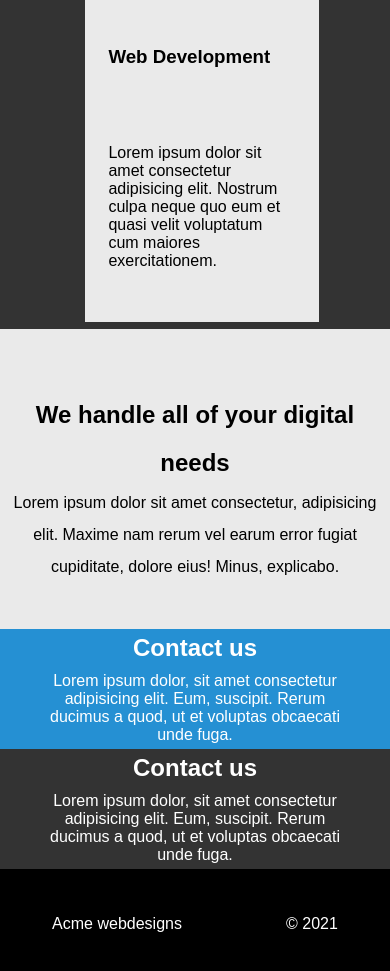
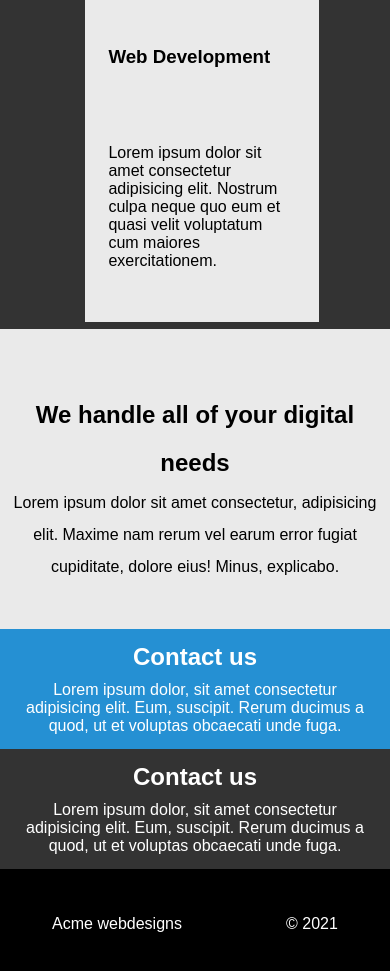
Before and after one commit to nika505/Acme-web-solutions, a plain HTML site: page index.html in a window 390 px wide. Shown: the part 2056-3027 px from the top of the page. Drawn offline with Linux system fonts and the light colour scheme.

Commit message:
Update style.css

```diff
--- a/style.css
+++ b/style.css
@@ -182,4 +182,7 @@ footer p{
         align-items: center;
         height: 100%;
     }
+    .contact-us p{
+        width: 90%;
+    }
 }
```
